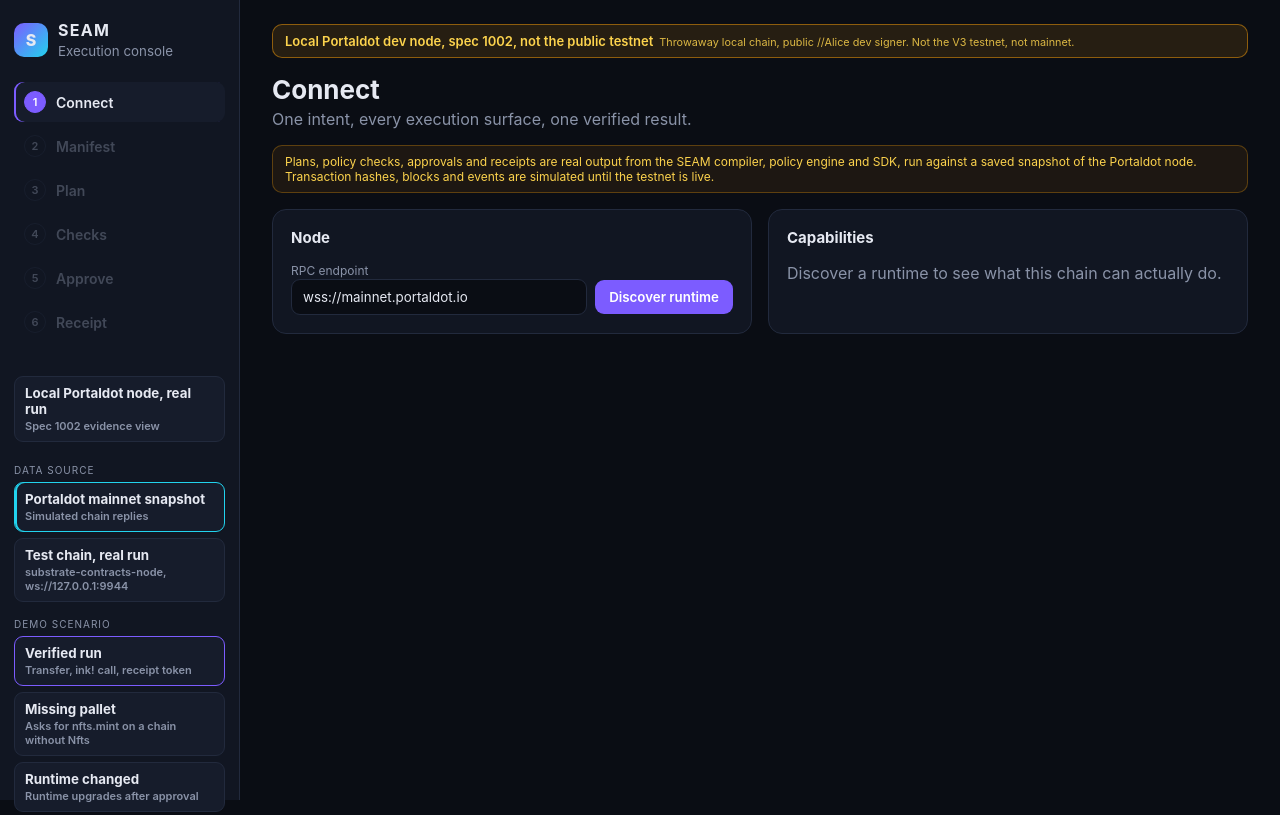
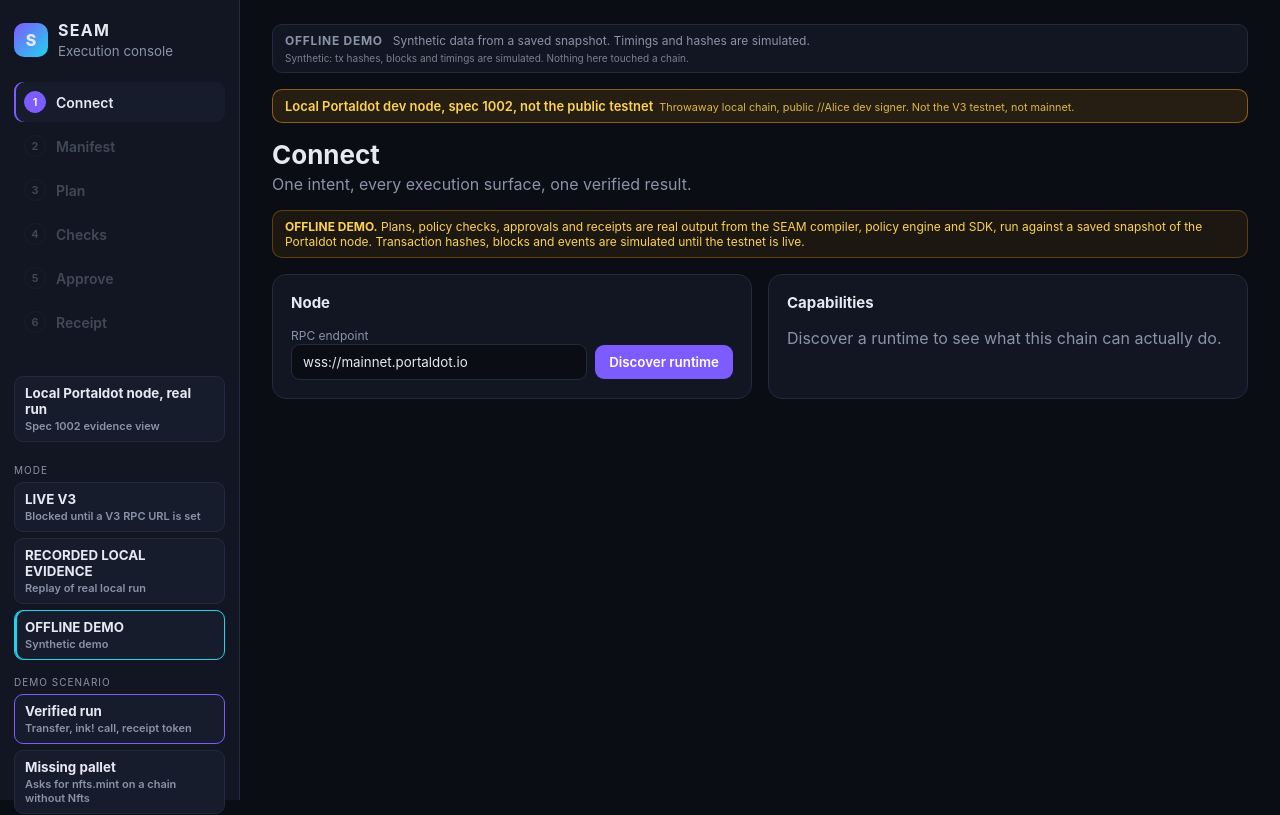
Before and after one commit to rishu4436/seam-portaldot, a React (Vite) app in the folder packages/console/: page / in a window 1280 px wide. Shown: the top 815 px of the page. Built offline with nearby package versions, Linux system fonts and the light colour scheme.

Commit message:
console: three-mode switch with persistent badge, LIVE V3 panel, coverage/provenance/tx-state badges, plan and receipt JSON copy/download, downgrade warning, focus styles

```diff
--- a/packages/console/src/App.tsx
+++ b/packages/console/src/App.tsx
@@ -3,15 +3,13 @@
 import * as tc from "./lib/testchain";
 import { passedItems, blockText, PASS_WORDING, type GateResult } from "./lib/gate";
 import { LocalNodeBanner, LocalNodeEvidence } from "./components/LocalNode";
+import { LivePanel, ModeBadge, ModeSwitch, CoverageBadge, ProvenanceBadge, DowngradeWarning, JsonActions } from "./components/Modes";
+import type { Mode, Coverage, Provenance } from "./lib/modes";
 import type { Approval, Plan, PolicyResult, PreflightResult, Receipt, RuntimeFacts, SigningEnvelope, StepStatus } from "./lib/types";
 
 type Source = "mainnet" | "testchain";
 type MainScenario = "happy" | "nft" | "upgrade" | "fail" | "midrun";
 type Scenario = MainScenario | tc.TcScn;
-const SOURCES: { id: Source; label: string; hint: string }[] = [
-  { id: "mainnet", label: "Portaldot mainnet snapshot", hint: "Simulated chain replies" },
-  { id: "testchain", label: "Test chain, real run", hint: `substrate-contracts-node, ${tc.ENDPOINT}` },
-];
 // Test-chain mode only lists runs that have real evidence.
 const TC_SCENARIOS: { id: tc.TcScn; label: string; hint: string }[] = [
   { id: "sequential", label: "Sequential, verified", hint: "Transfer, contract call, mint in 3 blocks" },
@@ -96,6 +94,7 @@
 }
 
 export default function App() {
+  const [mode, setModeState] = useState<Mode>("offline");
   const [source, setSource] = useState<Source>("mainnet");
   const [scenario, setScenario] = useState<Scenario>("happy");
   const [gate, setGate] = useState<tc.Rollback>();
@@ -122,6 +121,7 @@
   };
   const switchSource = (src: Source) => { if (src === source) return; setEndpoint(src === "testchain" ? tc.ENDPOINT : "wss://mainnet.portaldot.io"); reset(src === "testchain" ? "sequential" : "happy", src); };
 
+  const setMode = (m: Mode) => { setModeState(m); if (m === "recorded") switchSource("testchain"); else if (m === "offline") switchSource("mainnet"); };
   const doDiscover = () => { setFacts(real ? tc.discover(endpoint) : api.discover(endpoint)); };
   const doCompile = () => { if (facts) { setPlan(real ? tc.compile() : api.compile(manifest, facts)); setStep(2); } };
   const doChecks = () => { if (plan) { setPre(real ? tc.preflight() : api.preflight(plan)); setPolicy(real ? tc.checkPolicy() : api.checkPolicy(plan)); setStep(3); } };
@@ -132,7 +132,7 @@
   };
   const doApprove = () => { if (plan && policy) { const e = real ? tc.envelope() : api.envelope(); setEnv(e); setApproval(real ? tc.approve() : api.approve(plan, policy, e!)); } };
   const doSubmit = () => {
-    if (!plan || !policy || !approval || !facts) return;
+    if (mode === "live" || !plan || !policy || !approval || !facts) return; // animated replay is never used for LIVE V3
     if (!real && api.submitBlock()) { setLockBlock(api.discover(endpoint, true)); setStep(5); return; }
     setStep(5);
     const n = plan.steps.length;
@@ -151,6 +151,9 @@
 
   const canGo = [true, !!facts, !!plan, !!policy, !!approval, !!receipt || !!lockBlock || !!gate];
   const run = real ? tc.info() : undefined;
+  // Replays never re-read a chain: recorded = integrity only, offline = unknown.
+  const provenance: Provenance = real ? "integrity_checked" : "unknown";
+  const coverage: Coverage = real ? (tc.dryRunFor(0) ? "signed_tx" : "unknown") : "estimated_only";
 
   return (
     <div className="shell">
@@ -167,14 +170,10 @@
           <b>Local Portaldot node, real run</b><span>Spec 1002 evidence view</span>
         </button>
         <div className="scen">
-          <small>Data source</small>
-          {SOURCES.map((s) => (
-            <button key={s.id} className={`scenbtn src ${source === s.id ? "on" : ""}`} onClick={() => switchSource(s.id)}>
-              <b>{s.label}</b><span>{s.hint}</span>
-            </button>
-          ))}
-          <small style={{ marginTop: 10 }}>{real ? "Recorded run" : "Demo scenario"}</small>
-          {real ? TC_SCENARIOS.map((s) => (
+          <small>Mode</small>
+          <ModeSwitch mode={mode} onChange={setMode} />
+          {mode !== "live" && <small style={{ marginTop: 10 }}>{real ? "Recorded run" : "Demo scenario"}</small>}
+          {mode === "live" ? null : real ? TC_SCENARIOS.map((s) => (
             <button key={s.id} className={`scenbtn ${scenario === s.id ? "on" : ""}`} onClick={() => reset(s.id)}>
               <b>{s.label}</b><span>{s.hint}</span>
             </button>
@@ -187,6 +186,8 @@
       </aside>
 
       <main>
+        <ModeBadge mode={mode} />
+        {mode === "live" ? <LivePanel /> : <>
         <LocalNodeBanner />
         {evidence ? <LocalNodeEvidence banner={false} /> : <>
         <header className="top">
@@ -196,16 +197,16 @@
           </div>
           {facts && (
             <div className="fpchip" title={facts.fingerprint.digest}>
-              <span className="dot" /> {facts.fingerprint.specName} spec {facts.fingerprint.specVersion} · tx v{facts.fingerprint.transactionVersion} · <code>{short(facts.fingerprint.digest, 6)}</code>
+              <span className="dot" /> {facts.fingerprint.specName} spec {facts.fingerprint.specVersion} · tx v{facts.fingerprint.transactionVersion} · <code>{short(facts.fingerprint.digest, 6)}</code>{facts.fingerprint.fingerprintSchemaVersion != null && <small className="muted"> schema v{facts.fingerprint.fingerprintSchemaVersion}</small>}
             </div>
           )}
         </header>
         {real ? (
           <div className="banner real">
-            <b>Real run on a local test chain, not Portaldot.</b> Everything here was recorded from a real substrate-contracts-node v0.42.0 at <code>{tc.ENDPOINT}</code> (metadata v14, token UNIT): hashes, blocks, events, fees, dry runs and digests. The console replays that recording; it isn't connected live. Run {new Date(run!.ranAt).toLocaleString()}. Verify it in the repo: <code>evidence/README.md</code> explains the files; this run is <code>{run!.evidenceFile}</code> (others: {tc.importedFrom().files.map((f) => f.replace(/\.json$/, "")).join(", ")}).
+            <b>Real run on a local test chain, not Portaldot.</b> Everything here was recorded from a real substrate-contracts-node v0.42.0 at <code>{tc.ENDPOINT}</code> (metadata v14, token UNIT): hashes, blocks, events, fees, dry runs and digests. The console replays that recording; it isn't connected live. This is a local dev chain, not the V3 hosted testnet or mainnet, and local spec-1002 success does not prove V3 Revive behaviour. Run {new Date(run!.ranAt).toLocaleString()}. Verify it in the repo: <code>evidence/README.md</code> explains the files; this run is <code>{run!.evidenceFile}</code> (others: {tc.importedFrom().files.map((f) => f.replace(/\.json$/, "")).join(", ")}).
           </div>
         ) : (
-          <div className="banner">Plans, policy checks, approvals and receipts are real output from the SEAM compiler, policy engine and SDK, run against a saved snapshot of the Portaldot node. Transaction hashes, blocks and events are simulated until the testnet is live.</div>
+          <div className="banner"><b>OFFLINE DEMO.</b> Plans, policy checks, approvals and receipts are real output from the SEAM compiler, policy engine and SDK, run against a saved snapshot of the Portaldot node. Transaction hashes, blocks and events are simulated until the testnet is live.</div>
         )}
 
         {step === 0 && (
@@ -284,6 +285,7 @@
 
         {step === 2 && plan && (
           <section className="card">
+            <DowngradeWarning d={plan.modeDowngrade} />
             <div className="row between"><h3>Compiled plan</h3><Pill tone={plan.mode === "unavailable" ? "bad" : "info"}>{human[plan.mode]}</Pill></div>
             <table className="tbl big">
               <thead><tr><th>Step</th><th>Call</th><th>Key arguments</th><th>Encoded</th><th className="r">Status</th></tr></thead>
@@ -304,6 +306,7 @@
             {real && tc.contractInfo() && plan.steps.some((s) => s.decoded.message) && <div className="note"><b>Contract:</b> {tc.contractInfo()!.name ?? "contract"} at <code className="wrap">{tc.contractInfo()!.address}</code>{tc.contractInfo()!.deployTx && <>, deployed in block #{tc.contractInfo()!.deployBlock} by tx <code className="wrap">{tc.contractInfo()!.deployTx}</code></>}. The call is given by message name and arguments; the compiler encoded it from the contract's interface, and the plan pins that interface by hash.</div>}
             {real && tc.outerCall() && <div className="note"><b>Sent as one transaction:</b> <code>{tc.outerCall()!.capability}</code> <code title={tc.outerCall()!.encodedCall}>{short(tc.outerCall()!.encodedCall, 10)}</code></div>}
             <div className="digests">{plan.digest !== "0x" && <Digest label="Plan digest" value={plan.digest} />}<Digest label="Manifest" value={plan.manifestDigest} /><Digest label="Fingerprint" value={plan.fingerprintDigest} /></div>
+            <div className="jsonbar"><JsonActions label="plan" value={plan} file="seam-plan.json" /></div>
             <div className="actions">{plan.mode === "unavailable" ? <div className="note bad">SEAM won't send this plan for preflight or signing, because a step can't run on this runtime. Remove the step or connect to a runtime that has it.</div> : <button onClick={doChecks}>Run preflight and policy</button>}</div>
           </section>
         )}
@@ -311,7 +314,7 @@
         {step === 3 && policy && (
           <section className="grid2">
             {!pre ? null : <div className="card">
-              <h3>Preflight</h3>{real && tc.preflightAt() && <p className="muted small">Read from the node at block #{tc.preflightAt()!.number} <code>{short(tc.preflightAt()!.hash, 6)}</code>. Weight is ref_time.</p>}
+              <h3>Preflight</h3><p className="small">Coverage: <CoverageBadge c={coverage} /></p>{real && tc.preflightAt() && <p className="muted small">Read from the node at block #{tc.preflightAt()!.number} <code>{short(tc.preflightAt()!.hash, 6)}</code>. Weight is ref_time.</p>}
               <table className="tbl"><thead><tr><th>Step</th><th>Weight</th><th>Proof size</th><th>Fee</th><th>Storage</th><th className="r">Dry run</th></tr></thead><tbody>
                 {pre.steps.map((s) => (
                   <tr key={s.actionId}><td><b>{s.actionId}</b></td><td>{s.weight.value ?? "unknown"}</td><td>{s.proofSize?.value ? <>{s.proofSize.value}{real && tc.usedProofSize(s.actionId) && <small className="muted"><br />used {tc.usedProofSize(s.actionId)!.value}{tc.usedProofSize(s.actionId)!.shared ? " (whole batch)" : ""}</small>}</> : <Pill tone="warn">Unknown</Pill>}</td><td>{s.fee.value ?? "unknown"}</td><td>{s.storageDeposit.unknown ? <Pill tone="warn">Unknown</Pill> : s.storageDeposit.value}</td><td className="r"><Pill tone={triTone(s.dryRun)}>{s.dryRun}</Pill></td></tr>
@@ -357,7 +360,8 @@
               <h3>Sign with your wallet</h3>
               <p className="muted">SEAM never holds your keys. Your wallet signs the exact bytes from the approved plan, and SEAM checks the runtime again right before it submits.</p>
               {real && <p className="muted small">On this test chain the "wallet" was the public dev account //Alice. Replaying shows what happened next; nothing is sent from the console.</p>}
-              <button disabled={!approval} onClick={doSubmit}>Sign and submit</button>
+              <p className="small">Signing status: <b>{approval ? (approval.used ? "Already used" : "Ready for wallet") : "Not approved yet"}</b> · {real ? "Replay of a recorded run" : "Animated OFFLINE DEMO, no wallet involved"}.</p>
+              <button disabled={!approval} onClick={doSubmit}>{real ? "Replay recorded run" : "Run offline demo"}</button>
             </div>
           </section>
         )}
@@ -429,7 +433,7 @@
               </ol>
             </div>
             <div className="card">
-              <div className="row between"><h3>Execution receipt</h3>{receipt && <Pill tone={receipt.overall === "verified" ? "ok" : receipt.overall === "partial" ? "warn" : "bad"}>{receipt.overall.replace("_", " ")}</Pill>}</div>
+              <div className="row between"><h3>Execution receipt</h3>{receipt && <ProvenanceBadge p={provenance} />}{receipt && <Pill tone={receipt.overall === "verified" ? "ok" : receipt.overall === "partial" ? "warn" : "bad"}>{receipt.overall.replace("_", " ")}</Pill>}</div>
               {!receipt ? <p className="muted">Waiting for finalization…</p> : (
                 <>
                   <p className="big">{receipt.checks.confirmed} of {receipt.checks.expected} steps verified</p>
@@ -453,13 +457,14 @@
                   ))}
                   {real && <GateChecks list={tc.gateChecks()} />}
                   <div className="digests"><Digest label="Receipt" value={receipt.digest} /><Digest label="Approval" value={receipt.approvalHash} /><Digest label="Plan" value={receipt.planDigest} /><Digest label="Policy" value={receipt.policyDigest} /></div>
-                  <button className="ghost" onClick={() => { const b = new Blob([JSON.stringify(receipt, null, 2)], { type: "application/json" }); const a = document.createElement("a"); a.href = URL.createObjectURL(b); a.download = "seam-receipt.json"; a.click(); }}>Download receipt JSON</button>
+                  <div className="jsonbar"><JsonActions label="receipt" value={receipt} file="seam-receipt.json" /></div>
                 </>
               )}
             </div>
           </section>
         )}
         </>}
+        </>}
       </main>
     </div>
   );
--- /dev/null
+++ b/packages/console/src/components/Modes.tsx
@@ -0,0 +1,98 @@
+import { useState } from "react";
+import { MODES, COVERAGE_LABEL, PROVENANCE_LABEL, TX_STATE_LABEL, SIGNING_LABEL, type Coverage, type Mode, type ModeDowngrade, type Provenance, type TxState } from "../lib/modes";
+import { runLive, v3RpcUrl, type LiveOutcome } from "../lib/live";
+import "./modes.css";
+
+export function ModeBadge({ mode }: { mode: Mode }) {
+  const m = MODES.find((x) => x.id === mode)!;
+  return (
+    <div className={`modebadge ${m.tone}`} role="status" aria-live="polite">
+      <b>{m.badge}</b><span>{m.hint}</span>
+      {mode === "recorded" && <small>Local Portaldot dev node, spec 1002. Not the V3 hosted testnet, not mainnet.</small>}
+      {mode === "offline" && <small>Synthetic: tx hashes, blocks and timings are simulated. Nothing here touched a chain.</small>}
+    </div>
+  );
+}
+
+export function ModeSwitch({ mode, onChange }: { mode: Mode; onChange: (m: Mode) => void }) {
+  return (
+    <div className="modeswitch" role="radiogroup" aria-label="Console mode">
+      {MODES.map((m) => (
+        <button key={m.id} role="radio" aria-checked={mode === m.id} className={`scenbtn src ${mode === m.id ? "on" : ""}`} onClick={() => onChange(m.id)}>
+          <b>{m.label}</b><span>{m.id === "live" ? "Blocked until a V3 RPC URL is set" : m.id === "recorded" ? "Replay of real local run" : "Synthetic demo"}</span>
+        </button>
+      ))}
+    </div>
+  );
+}
+
+const Tag = ({ tone, children }: { tone: string; children: React.ReactNode }) => <span className={`pill ${tone}`}>{children}</span>;
+export const CoverageBadge = ({ c }: { c: Coverage }) => <Tag tone={c === "whole_plan" ? "ok" : c === "unknown" ? "warn" : "info"}>{COVERAGE_LABEL[c]}</Tag>;
+export const ProvenanceBadge = ({ p }: { p: Provenance }) => <Tag tone={PROVENANCE_LABEL[p].tone}>{PROVENANCE_LABEL[p].text}</Tag>;
+export const TxStateBadge = ({ s }: { s: TxState }) => <Tag tone={TX_STATE_LABEL[s].tone}>{TX_STATE_LABEL[s].text}</Tag>;
+
+export function DowngradeWarning({ d }: { d?: ModeDowngrade }) {
+  if (!d) return null;
+  return (
+    <div className="downgrade" role="alert">
+      <b>{d.requiresApproval ? "Approval needed: " : ""}this plan was downgraded from {d.from} to {d.to}.</b>
+      <p>Steps run one transaction at a time, so a later step can fail after earlier ones already landed. {d.partialExecutionRisk ?? "Partial execution is possible."}</p>
+    </div>
+  );
+}
+
+export function copyText(t: string) { void navigator.clipboard?.writeText(t); }
+export function downloadJson(name: string, v: unknown) {
+  const a = document.createElement("a");
+  a.href = URL.createObjectURL(new Blob([JSON.stringify(v, null, 2)], { type: "application/json" }));
+  a.download = name; a.click();
+}
+export function JsonActions({ label, value, file }: { label: string; value: unknown; file: string }) {
+  const [done, setDone] = useState(false);
+  return (
+    <span className="row">
+      <button className="ghost xs" onClick={() => { copyText(JSON.stringify(value, null, 2)); setDone(true); setTimeout(() => setDone(false), 1500); }}>{done ? "Copied" : `Copy ${label} JSON`}</button>
+      <button className="ghost xs" onClick={() => downloadJson(file, value)}>Download {label} JSON</button>
+    </span>
+  );
+}
+
+const STATUS_TONE: Record<LiveOutcome["status"], string> = { blocked: "warn", unknown: "warn", rejected: "bad", failed: "bad", uncertain: "warn", unverified: "info", verified: "ok" };
+
+export function LivePanel() {
+  const [url, setUrl] = useState<string>(import.meta.env.VITE_V3_RPC_URL ?? "");
+  const [out, setOut] = useState<LiveOutcome>();
+  const [busy, setBusy] = useState(false);
+  const ok = !!v3RpcUrl(url);
+  // No ChainClient / WalletSigner is wired in this build, so runLive answers blocked/unknown.
+  const run = async () => { setBusy(true); try { setOut(await runLive(url, {}, {})); } finally { setBusy(false); } };
+  return (
+    <section className="grid2">
+      <div className="card">
+        <h3>LIVE V3</h3>
+        <p className="muted">Uses a real V3 RPC and your own wallet. No V3 endpoint is configured by default, so nothing here can succeed yet. Local spec-1002 results do not prove anything about V3 Revive.</p>
+        <label htmlFor="v3url">V3 RPC URL</label>
+        <div className="row"><input id="v3url" placeholder="wss://…" value={url} onChange={(e) => setUrl(e.target.value)} aria-invalid={!!url && !ok} /><button disabled={busy} onClick={run}>{out ? "Retry" : "Check live"}</button></div>
+        {!!url && !ok && <p className="muted small">Not a valid ws(s):// or http(s):// URL.</p>}
+        {!url && <p className="muted small">Empty: LIVE V3 stays blocked.</p>}
+      </div>
+      <div className="card">
+        <div className="row between"><h3>Live status</h3>{out ? <Tag tone={STATUS_TONE[out.status]}>{out.status}</Tag> : <Tag tone="warn">blocked / unknown</Tag>}</div>
+        {!out ? <p className="muted">Nothing checked yet. Status is unknown, not success.</p> : (
+          <>
+            <p>{out.message}</p>
+            <dl className="kv">
+              <dt>Network</dt><dd>{out.fingerprint ? `${out.fingerprint.specName ?? "?"} spec ${out.fingerprint.specVersion ?? "?"}` : "unknown"}</dd>
+              <dt>Fingerprint</dt><dd><code>{out.fingerprint?.digest ?? "unknown"}</code>{out.fingerprint?.fingerprintSchemaVersion != null && <small className="muted"> schema v{out.fingerprint.fingerprintSchemaVersion}</small>}</dd>
+              <dt>Signing</dt><dd>{SIGNING_LABEL[out.signing]}</dd>
+              <dt>Coverage</dt><dd><CoverageBadge c={out.coverage} /></dd>
+              <dt>Transaction</dt><dd><TxStateBadge s={out.txState} /></dd>
+              <dt>Provenance</dt><dd><ProvenanceBadge p={out.provenance} /></dd>
+              {out.rpcAttempts > 0 && <><dt>RPC attempts</dt><dd>{out.rpcAttempts}</dd></>}
+            </dl>
+          </>
+        )}
+      </div>
+    </section>
+  );
+}
--- /dev/null
+++ b/packages/console/src/components/modes.css
@@ -0,0 +1,9 @@
+.modebadge{position:sticky;top:0;z-index:5;border:1px solid var(--line);border-radius:10px;padding:8px 12px;font-size:12px;display:flex;flex-wrap:wrap;gap:4px 10px;align-items:baseline;background:var(--panel)}
+.modebadge b{letter-spacing:.06em}.modebadge small{flex-basis:100%;opacity:.85}
+.modebadge.warn{border-color:rgba(245,158,11,.6);color:#fcd34d}.modebadge.info{border-color:rgba(96,165,250,.6);color:#bfdbfe}.modebadge.muted{border-color:var(--line);color:var(--muted)}
+.modeswitch{display:flex;flex-direction:column;gap:6px}
+.downgrade{border:1px solid rgba(245,158,11,.7);background:rgba(245,158,11,.1);color:#fde68a;border-radius:10px;padding:10px 12px;font-size:13px;margin-bottom:12px}.downgrade p{margin:4px 0 0}
+button:focus-visible,input:focus-visible,summary:focus-visible,a:focus-visible,.scenbtn:focus-visible{outline:2px solid var(--accent2);outline-offset:2px}
+.jsonbar{display:flex;flex-wrap:wrap;gap:8px;margin-top:10px}
+.errbox{border:1px solid rgba(244,63,94,.5);border-radius:10px;padding:10px 12px;font-size:13px;color:#fda4af}
+@media(max-width:760px){.modebadge{position:static}.modeswitch{display:grid;grid-template-columns:1fr}.row{flex-wrap:wrap}}
--- a/packages/console/src/lib/types.ts
+++ b/packages/console/src/lib/types.ts
@@ -17,6 +17,8 @@
   tokenSymbol: string;
   tokenDecimals: number;
   digest: Hex;
+  /** Present when the compiler versions its fingerprint schema. */
+  fingerprintSchemaVersion?: number;
 }
 
 export interface Capability {
@@ -85,6 +87,8 @@
   digest: Hex;
   modeReason?: string;
   explain?: string;
+  /** Set when the compiler downgraded atomic to sequential; needs explicit approval. */
+  modeDowngrade?: import("./modes").ModeDowngrade;
 }
 
 export interface Estimate { value?: string; unknown?: boolean }
```
